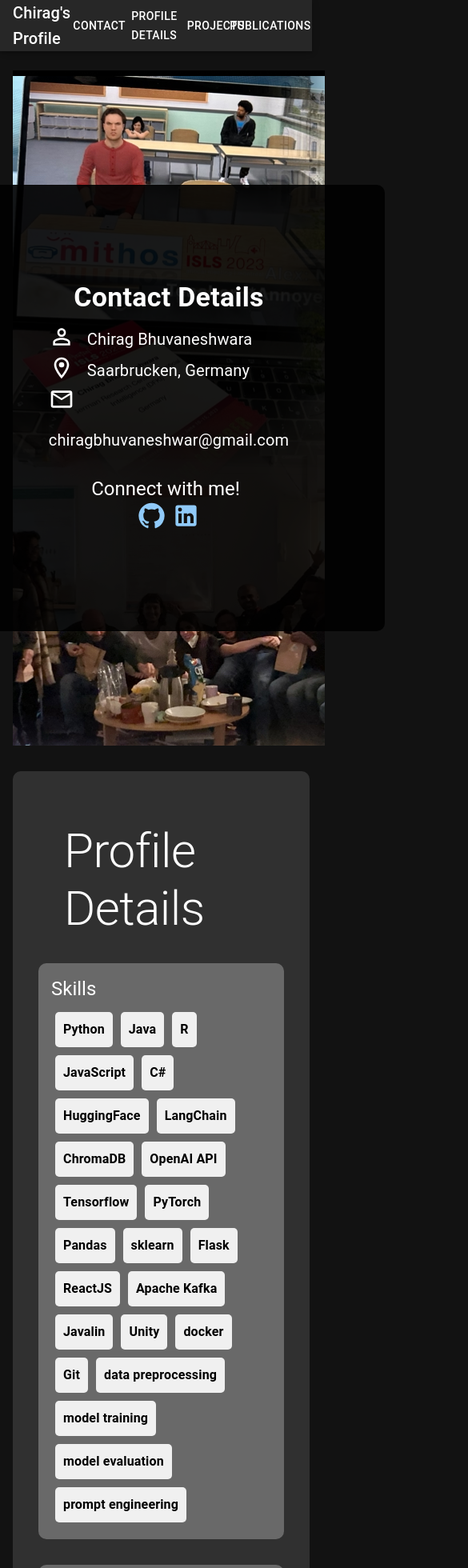
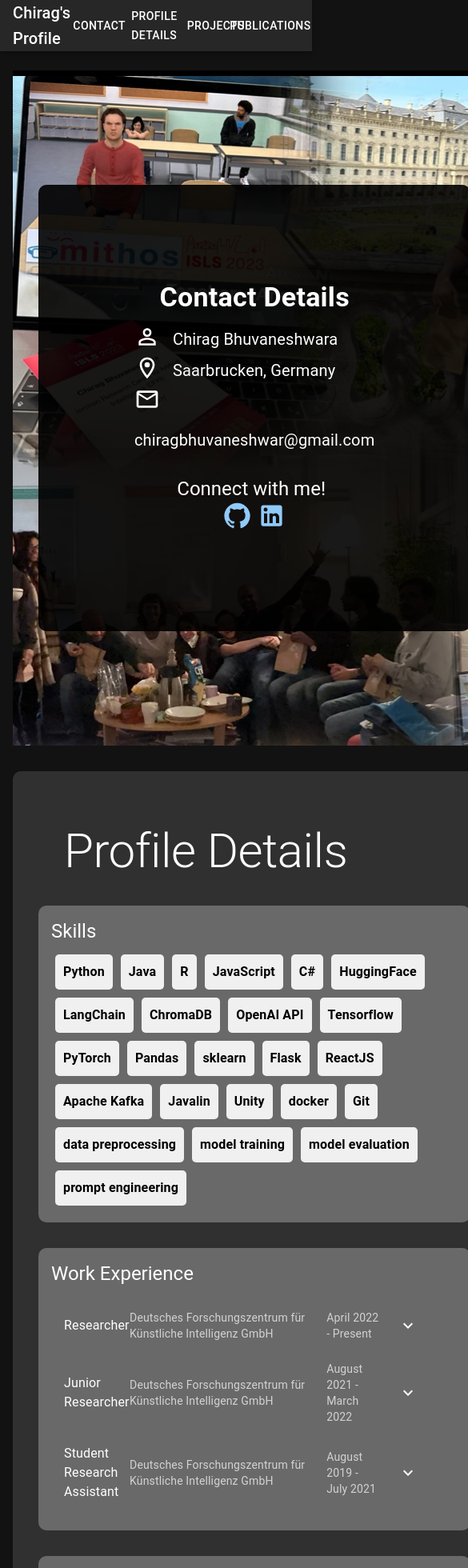
Before and after one commit to chiragbhuvaneshwara/resume, a React (Create React App) app: page / in a window 390 px wide. Shown: the top 1960 px of the page at 80% size, 585 px wide, since content can reach past the window. Built offline with nearby package versions, Linux system fonts and the light colour scheme.

Commit message:
minor update to increase responiveness on mobile devices

```diff
--- a/src/components/ProfileDetails.js
+++ b/src/components/ProfileDetails.js
@@ -70,7 +70,7 @@ function ProfileDetails() {
       alignItems: 'left',
       textAlign: 'left',
       padding:4, marginBottom: 4, backgroundColor: "#303030", borderRadius: "10px",
-      width: "95vw",
+      minWidth: "95vw",
     }}>
       < Typography sx={{ margin: 4}} variant="h2" >Profile Details</Typography>
       <Box sx={{ padding:2, marginBottom: 4, backgroundColor: "dimgray", borderRadius: "10px",}}>
--- a/src/components/ProfileOverview.js
+++ b/src/components/ProfileOverview.js
@@ -12,8 +12,8 @@ function ProfileOverview() {
     <Box
       sx={{
         backgroundImage: `url(${process.env.PUBLIC_URL}/background-image.jpg)`,
-        height: '100vh',
-        width: "100vw",
+        minHeight: '100vh',
+        minWidth: "100vw",
         padding: 4,
         display: 'flex',
         flexDirection: 'column',
```
